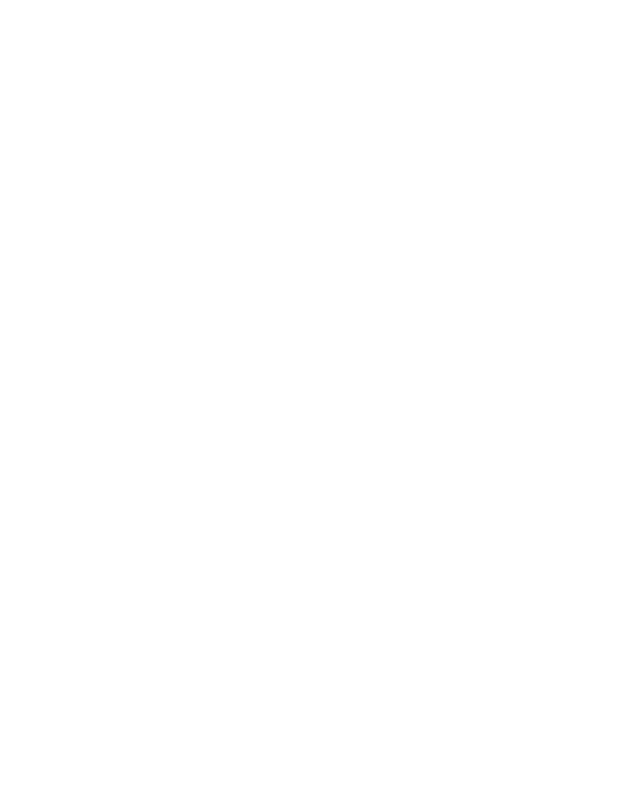
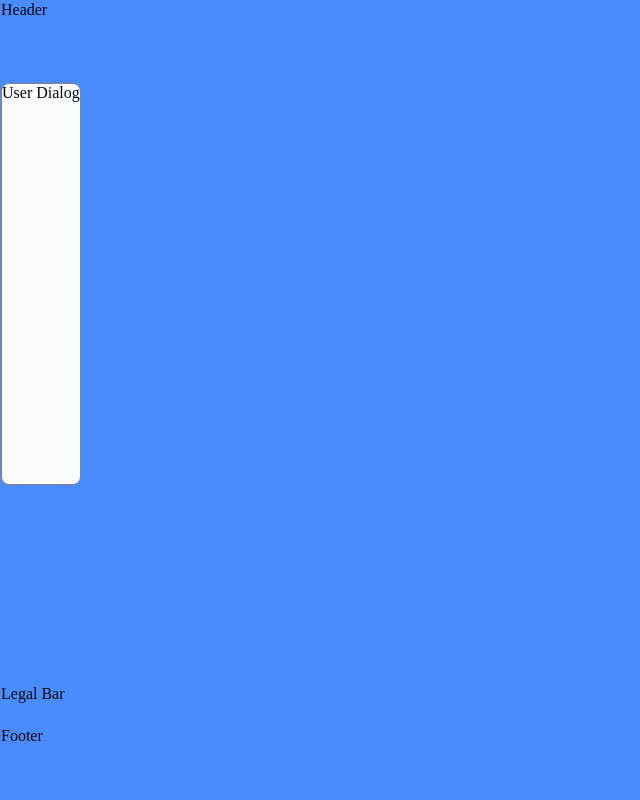
Before and after one commit to MrKasimir/join-dummy, a plain HTML site: page index.html in a window 1280 px wide. Shown: the whole page, without its empty margins (0-640 px from the left). Drawn offline with Linux system fonts and the light colour scheme.

Commit message:
join animation commit

```diff
--- a/index.html
+++ b/index.html
@@ -1,15 +1,42 @@
 <html lang="en">
+
 <head>
     <meta charset="UTF-8">
     <meta name="viewport" content="width=device-width, initial-scale=1.0">
 
     <link rel="stylesheet" href="style.css">
 
+
     <title>Join</title>
+
+    <script src="./js/script.js"></script>
 </head>
-<body>
-    <div class="initial-screen">
+
+<body onload="init()">
+
+    <div id="initial-screen" class="initial-screen d-none">
         <div class="initial-logo"><img src="./assets/img/Capa 2 white transparent.png"></div>
     </div>
+
+    <div id="header" class="header d-none">
+        Header
+    </div>
+
+    <div id="content-screen" class="content-section d-none">
+        <div id="user-dialog" class="user-dialog d-none">
+            User Dialog
+        </div>
+
+    </div>
+
+    <div id="legal-bar" class="legal-bar d-none">
+        Legal Bar
+    </div>
+
+    <div id="footer" class="footer d-none">
+        Footer
+    </div>
+
 </body>
+
 </html>
--- a/js/script.js
+++ b/js/script.js
@@ -0,0 +1,73 @@
+/**
+ * This function is used to initialze the join app
+ *
+ */
+function init() {
+    let initialScreen = document.getElementById('initial-screen');
+    fadeIn(initialScreen);
+    setTimeout(initializeUserDialog, 2500);
+}
+
+function initializeUserDialog() {
+    fadeOut(document.getElementById('initial-screen'));
+}
+
+/**
+ * This function is used to fade out the fron image element
+ *
+ * @param {divObject} element - This is the name of the Div-Object that shall be faded out
+ */
+function fadeOut(element) {
+    var opacity = 1;
+    var duration = 1500; // hier: Millisekunden
+    var start = null;
+    function animate(timestamp) {
+        if (!start) start = timestamp;
+        var progress = timestamp - start;
+        opacity = 1 - Math.min(progress / duration, 1);
+        element.style.opacity = opacity;
+        if (progress < duration) {// Wenn die Animation noch nicht abgeschlossen ist, führe den nächsten Frame aus
+            requestAnimationFrame(animate);
+        } else {// Wenn die Animation abgeschlossen ist, setze die Opazität auf 0 und verstecke das Element
+            element.style.opacity = 0;
+            element.style.display = 'none';
+            if (element.id == 'initial-screen') {
+                fadeIn(document.getElementById('header'));
+                fadeIn(document.getElementById('content-screen'));
+                fadeIn(document.getElementById('user-dialog'));
+                fadeIn(document.getElementById('legal-bar'));
+                fadeIn(document.getElementById('footer'));
+            }
+        }
+    }
+    requestAnimationFrame(animate);
+}
+
+function fadeIn(element) {
+    var opacity = 0; // Setze die Anfangsopazität auf 0
+    var duration = 1000; // Dauer in Millisekunden
+    var start = null;
+
+    // Stelle sicher, dass das Element die richtige Anfangsopazität hat und sichtbar ist
+    element.style.opacity = opacity;
+    element.style.display = 'flex'; // oder 'block', je nach Bedarf
+    element.classList.remove('d-none');
+
+    function animateFadeIn(timestamp) {
+        if (!start) start = timestamp;
+        var progress = timestamp - start;
+        opacity = Math.min(progress / duration, 1);
+
+        element.style.opacity = opacity;
+
+        if (progress < duration) {
+            // Wenn die Animation noch nicht abgeschlossen ist, führe den nächsten Frame aus
+            requestAnimationFrame(animateFadeIn);
+        } else {
+            // Wenn die Animation abgeschlossen ist, setze die Opazität auf 1
+            element.style.opacity = 1;
+        }
+    }
+    // Starte die Animation
+    requestAnimationFrame(animateFadeIn);
+}
--- a/style.css
+++ b/style.css
@@ -0,0 +1,68 @@
+html, body {
+    margin: 0;
+    padding: 0;
+    height: 100%;
+    width: 100%;
+    overflow: hidden;
+}
+
+.initial-screen {
+    background-color: #4589ff;
+    opacity: 1;
+    height: 100%;
+    width: 100%;
+    display: flex;
+    justify-content: center;
+    align-items: center;
+}
+
+.initial-logo {
+    height: 40vh;
+    width: 40vw;
+    display: flex;
+    justify-content: center;
+}
+
+.d-none {
+    display: none;
+}
+
+.header {
+    border: 1px solid transparent;
+    opacity: 1;
+    height: 10%;
+    background-color: #4589ff;
+}
+
+.content-section {
+    border: 1px solid transparent;
+    opacity: 0;
+    height: 75%;
+    background-color: #4589ff;
+}
+
+.user-dialog {
+    border: 1px solid grey;
+    border-radius: 8px;
+    opacity: 0;
+    height: 400px;
+    background-color: white;
+}
+
+.legal-bar {
+    border: 1px solid transparent;
+    opacity: 0;
+    height: 5%;
+    background-color: #4589ff;
+}
+
+.footer {
+    border: 1px solid transparent;
+    opacity: 0;
+    height: 10%;
+    background-color: #4589ff;
+}
+
+.login-screen {}
+
+.signup-screen {}
```
Also changed, not shown: 1 other file.
